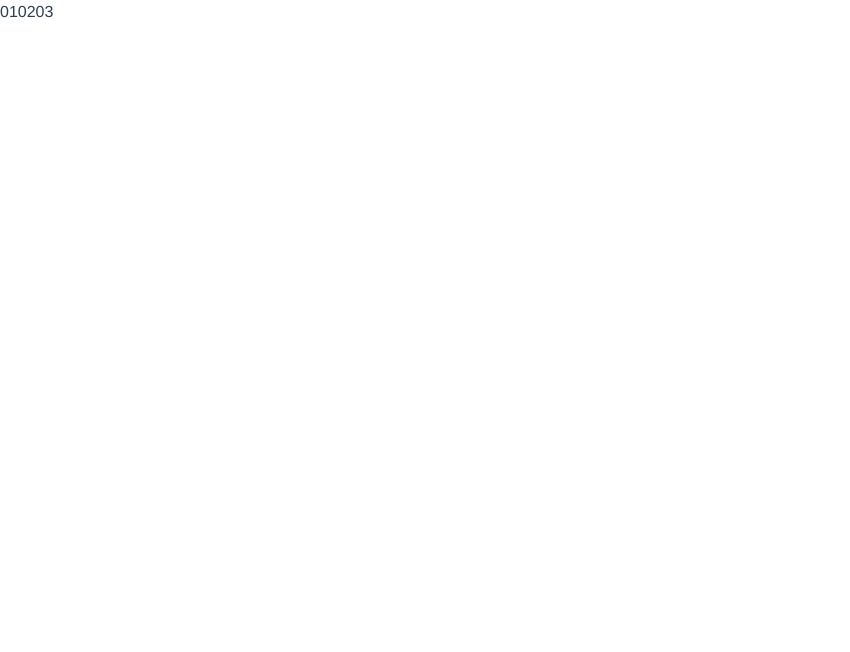
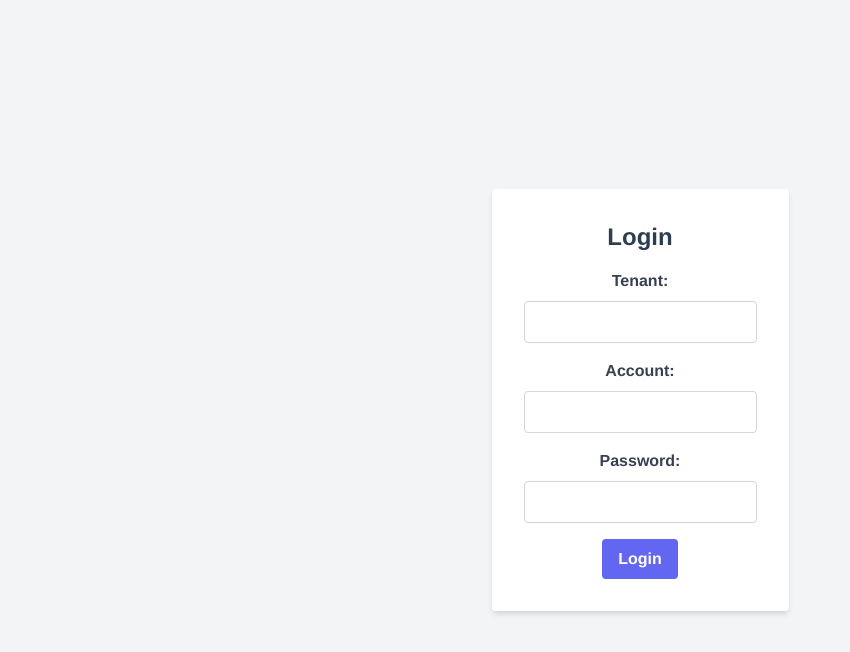
Before and after one commit to rama-01/vue2, a Vue app: page /#/login in a window 1280 px wide. Shown: the top 652 px of the page, without its empty margins (0-850 px from the left). Built offline with nearby package versions, Linux system fonts and the light colour scheme.

Commit message:
引入axios拦截器

```diff
--- a/package.json
+++ b/package.json
@@ -9,6 +9,7 @@
   },
   "dependencies": {
     "@tailwindcss/postcss7-compat": "^2.2.17",
+    "axios": "^1.5.1",
     "core-js": "^3.8.3",
     "echarts": "^5.4.3",
     "element-ui": "^2.15.14",
--- /dev/null
+++ b/src/utils/request.js
@@ -0,0 +1,33 @@
+import axios from 'axios'
+
+// 创建axios实例
+const service = axios.create({
+  // axios中请求配置有baseURL选项，表示请求URL公共部分
+  baseURL: 'http://localhost:48080' + '/admin-api/', // 此处的 /admin-api/ 地址，原因是后端的基础路径为 /admin-api/
+  // 超时
+  timeout: 30000,
+  // 禁用 Cookie 等信息
+  withCredentials: false,
+})
+
+// 添加请求拦截器
+service.interceptors.request.use(function (config) {
+  // 在发送请求之前做些什么
+  return config;
+}, function (error) {
+  // 对请求错误做些什么
+  return Promise.reject(error);
+});
+
+// 添加响应拦截器
+service.interceptors.response.use(function (response) {
+  // 2xx 范围内的状态码都会触发该函数。
+  // 对响应数据做点什么
+  return response;
+}, function (error) {
+  // 超出 2xx 范围的状态码都会触发该函数。
+  // 对响应错误做点什么
+  return Promise.reject(error);
+});
+
+export default service
--- a/src/views/login/index.vue
+++ b/src/views/login/index.vue
@@ -1,11 +1,26 @@
 <template>
-  <div class="container">
-    <div class="flex flex-row w-10 h-10">
-      <div class="basis-1/4">01</div>
-      <div class="basis-1/4">02</div>
-      <div class="basis-1/2">03</div>
+  <div class="bg-gray-100">
+  <div class="flex justify-center items-center h-screen">
+    <div class="bg-white p-8 rounded shadow-md">
+      <h2 class="text-2xl font-bold mb-4">Login</h2>
+      <form>
+        <div class="mb-4">
+          <label for="email" class="block text-gray-700 font-bold mb-2">Tenant:</label>
+          <input type="email" id="email" name="email" class="w-full px-3 py-2 border border-gray-300 rounded focus:outline-none focus:border-indigo-500" required>
+        </div>
+        <div class="mb-4">
+          <label for="email" class="block text-gray-700 font-bold mb-2">Account:</label>
+          <input type="email" id="email" name="email" class="w-full px-3 py-2 border border-gray-300 rounded focus:outline-none focus:border-indigo-500" required>
+        </div>
+        <div class="mb-4">
+          <label for="password" class="block text-gray-700 font-bold mb-2">Password:</label>
+          <input type="password" id="password" name="password" class="w-full px-3 py-2 border border-gray-300 rounded focus:outline-none focus:border-indigo-500" required>
+        </div>
+        <button type="submit" class="bg-indigo-500 hover:bg-indigo-600 text-white font-bold py-2 px-4 rounded focus:outline-none focus:shadow-outline">Login</button>
+      </form>
     </div>
   </div>
+</div>
 </template>
 
 <script>
@@ -17,6 +32,3 @@ export default {
   },
 }
 </script>
-
-<style lang="scss" scoped>
-</style>
```
Also changed, not shown: src/main.js (+3 -9 lines), 2 other files (tests, documents, lock files or other folders).
